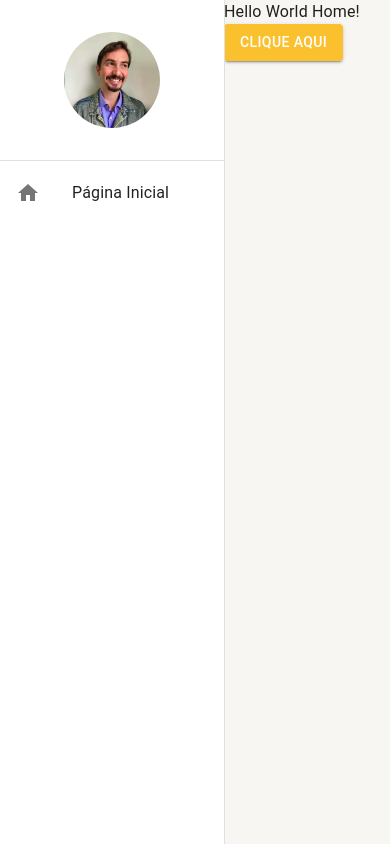
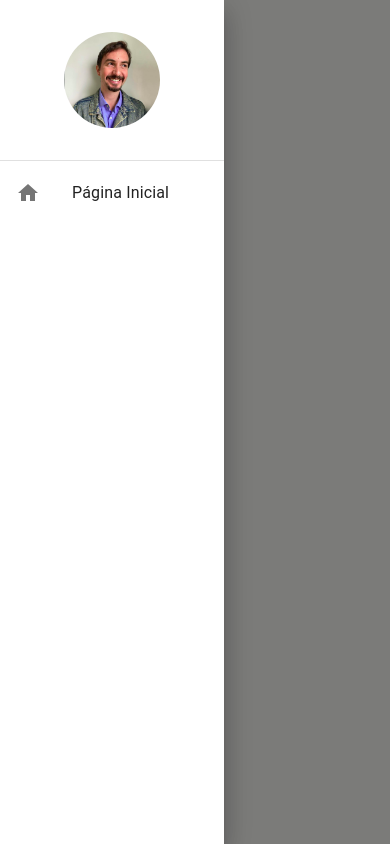
Before and after one commit to AndersonNascimentoAFSN/dash-mui-typescript, a React (Vite) app: page / in a window 390 px wide. Built offline with nearby package versions, Linux system fonts and the light colour scheme.

Commit message:
add toggle Drawer

```diff
--- a/src/main.tsx
+++ b/src/main.tsx
@@ -4,15 +4,18 @@ import { BrowserRouter as Router } from 'react-router-dom';
 import { App } from './App';
 import { CssBaseline } from '@mui/material';
 import { AppThemeProvider } from './shared/contexts';
+import { DrawerProvider } from './shared/contexts';
 
 // eslint-disable-next-line @typescript-eslint/no-non-null-assertion
 ReactDOM.createRoot(document.getElementById('root')!).render(
   <React.StrictMode>
     <Router>
-      <AppThemeProvider>
-        <App />
-        <CssBaseline />
-      </AppThemeProvider>
+      <DrawerProvider>
+        <AppThemeProvider>
+          <App />
+          <CssBaseline />
+        </AppThemeProvider>
+      </DrawerProvider>
     </Router>
   </React.StrictMode>,
 );
--- a/src/pages/Home/index.tsx
+++ b/src/pages/Home/index.tsx
@@ -1,12 +1,15 @@
 import { Typography, Button } from '@mui/material';
-import { useAppThemeContext } from '../../shared/contexts';
+import { useAppThemeContext, useDrawerContext } from '../../shared/contexts';
 
 export function Home() {
-  const { toggleTheme } = useAppThemeContext();
+  // const { toggleTheme } = useAppThemeContext();
+  const { toggleDrawerOpen } = useDrawerContext();
+
   return (
     <>
       <Typography>Hello World Home!</Typography>
-      <Button variant="contained" color="primary" onClick={toggleTheme}>
+      {/* <Button variant="contained" color="primary" onClick={toggleTheme}> */}
+      <Button variant="contained" color="primary" onClick={toggleDrawerOpen}>
         Clique Aqui
       </Button>
     </>
--- a/src/shared/components/SideBar/index.tsx
+++ b/src/shared/components/SideBar/index.tsx
@@ -8,10 +8,12 @@ import {
   ListItemButton,
   ListItemIcon,
   ListItemText,
+  useMediaQuery,
   // Icon
 } from '@mui/material';
 import HomeIcon from '@mui/icons-material/Home';
 import guilherme from '../../../assets/guilherme-dornelles.png';
+import { useDrawerContext } from '../../contexts';
 
 interface SideBarProps {
   children?: React.ReactNode;
@@ -19,10 +21,16 @@ interface SideBarProps {
 
 export function SideBar({children}: SideBarProps) {
   const theme = useTheme();
+  const smDown = useMediaQuery(theme.breakpoints.down('sm'));
+  const { isDrawerOpen, toggleDrawerOpen } = useDrawerContext();
 
   return (
     <>
-      <Drawer variant="permanent">
+      <Drawer
+        open={isDrawerOpen}
+        variant={smDown ? 'temporary' : 'permanent'}
+        onClose={toggleDrawerOpen}
+      >
         <Box
           width={theme.spacing(28)}
           height="100%"
@@ -59,7 +67,10 @@ export function SideBar({children}: SideBarProps) {
           </Box>
         </Box>
       </Drawer>
-      <Box height="100vh" marginLeft={theme.spacing(28)}>
+      <Box
+        height="100vh"
+        marginLeft={smDown ? 0 : theme.spacing(28)}
+      >
         {children}
       </Box>
     </>
--- /dev/null
+++ b/src/shared/contexts/DrawerContext.tsx
@@ -0,0 +1,35 @@
+import {
+  createContext,
+  useCallback,
+  useContext,
+  useState,
+} from 'react';
+
+interface IDrawerContextData {
+  isDrawerOpen: boolean;
+  toggleDrawerOpen: () => void;
+}
+
+type DrawerProviderProps = {
+  children: React.ReactNode;
+};
+
+const DrawerContext = createContext({} as IDrawerContextData);
+
+export const useDrawerContext = () => useContext(DrawerContext);
+
+export function DrawerProvider({ children }: DrawerProviderProps) {
+  const [isDrawerOpen, setDrawerOpen] = useState<boolean>(true);
+
+  const toggleDrawerOpen = useCallback(() => {
+    setDrawerOpen((prevStateDrawerOpen) => !prevStateDrawerOpen);
+  }, []);
+
+  return (
+    <DrawerContext.Provider
+      value={{ isDrawerOpen, toggleDrawerOpen}}
+    >
+      {children}
+    </DrawerContext.Provider>
+  );
+}
--- a/src/shared/contexts/index.ts
+++ b/src/shared/contexts/index.ts
@@ -1 +1,2 @@
 export * from './ThemeContext';
+export * from './DrawerContext';
```
